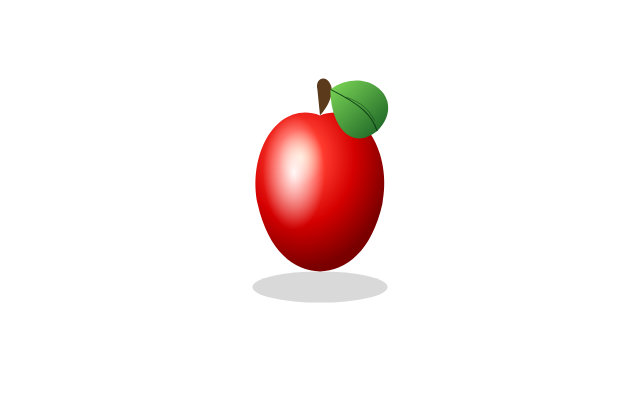
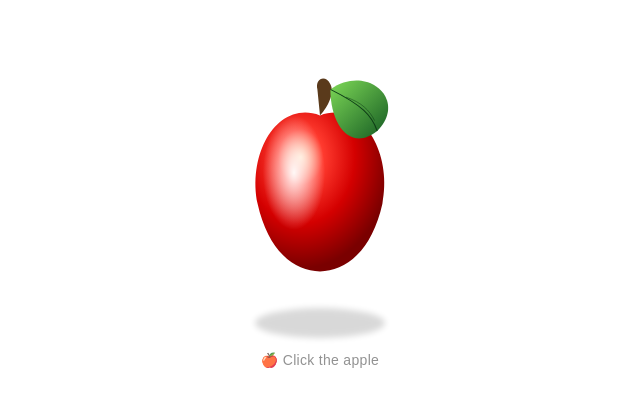
Before and after one commit to yuvashreedhanasekaren-coder/apple-project, a plain HTML site: page templates/index.html in a window 1280 px wide. Shown: the part 217-624 px from the top of the page, without its empty margins (320-960 px from the left). Drawn offline with Linux system fonts and the light colour scheme.

Commit message:
Add interactive apple bounce animation

```diff
--- a/templates/index.html
+++ b/templates/index.html
@@ -1,85 +1,463 @@
 <!DOCTYPE html>
 <html>
 <head>
+
 <title>Realistic Apple</title>
+
 <style>
+
 body{
     margin:0;
     height:100vh;
     background:white;
+
     display:flex;
     justify-content:center;
     align-items:center;
+
+    font-family:Arial, sans-serif;
 }
-svg{
-    width:260px;   /* 👈 size reduced */
+
+
+/* Main area */
+
+.apple-container{
+
+    width:260px;
+    height:360px;
+
+    display:flex;
+    justify-content:center;
+    align-items:center;
+
+    position:relative;
+
+    cursor:pointer;
 }
+
+
+/* Apple */
+
+#apple{
+
+    width:260px;
+
+    position:absolute;
+
+    z-index:2;
+
+}
+
+
+/* Shadow */
+
+#shadow{
+
+    position:absolute;
+
+    width:130px;
+    height:30px;
+
+    background:black;
+
+    opacity:0.15;
+
+    border-radius:50%;
+
+    bottom:25px;
+
+    filter:blur(3px);
+
+    z-index:1;
+}
+
+
+/* Hint */
+
+#hint{
+
+    position:absolute;
+
+    bottom:-5px;
+
+    font-size:14px;
+
+    color:#777;
+
+    letter-spacing:0.3px;
+
+    opacity:0.8;
+
+    transition:
+        opacity 0.3s ease,
+        transform 0.3s ease;
+
+}
+
+
+/* Hide hint after click */
+
+#hint.hide{
+
+    opacity:0;
+
+    transform:translateY(5px);
+
+}
+
+
+/* Apple movement */
+
+.apple-move{
+
+    animation:
+        appleBounce
+        0.7s
+        cubic-bezier(.25,.8,.25,1);
+
+}
+
+
+/* Shadow movement */
+
+.shadow-move{
+
+    animation:
+        shadowBounce
+        0.7s
+        cubic-bezier(.25,.8,.25,1);
+
+}
+
+
+/* Apple animation */
+
+@keyframes appleBounce{
+
+    0%{
+
+        transform:
+            translateY(0)
+            scaleX(1)
+            scaleY(1);
+
+    }
+
+    25%{
+
+        transform:
+            translateY(-18px)
+            scaleX(0.99)
+            scaleY(1.01);
+
+    }
+
+    55%{
+
+        transform:
+            translateY(-4px)
+            scaleX(1)
+            scaleY(1);
+
+    }
+
+    72%{
+
+        transform:
+            translateY(3px)
+            scaleX(1.015)
+            scaleY(0.985);
+
+    }
+
+    100%{
+
+        transform:
+            translateY(0)
+            scaleX(1)
+            scaleY(1);
+
+    }
+
+}
+
+
+/* Shadow animation */
+
+@keyframes shadowBounce{
+
+    0%{
+
+        transform:scaleX(1);
+
+        opacity:0.15;
+
+    }
+
+    25%{
+
+        transform:scaleX(0.72);
+
+        opacity:0.08;
+
+    }
+
+    55%{
+
+        transform:scaleX(0.92);
+
+        opacity:0.12;
+
+    }
+
+    72%{
+
+        transform:scaleX(1.08);
+
+        opacity:0.17;
+
+    }
+
+    100%{
+
+        transform:scaleX(1);
+
+        opacity:0.15;
+
+    }
+
+}
+
 </style>
+
 </head>
+
+
 <body>
 
-<svg viewBox="0 0 500 600">
+
+<div class="apple-container">
+
+
+    <!-- Shadow -->
+
+    <div id="shadow"></div>
+
+
+    <!-- Apple -->
+
+    <svg
+        id="apple"
+        viewBox="0 0 500 600"
+    >
 
         <defs>
-<radialGradient id="appleGrad" cx="35%" cy="28%" r="70%">
-  <stop offset="0%" stop-color="#ffd6b3"/>
-  <stop offset="25%" stop-color="#ff3b2f"/>
-  <stop offset="60%" stop-color="#d40000"/>
-  <stop offset="100%" stop-color="#7a0000"/>
+
+
+            <!-- Apple Gradient -->
+
+            <radialGradient
+                id="appleGrad"
+                cx="35%"
+                cy="28%"
+                r="70%"
+            >
+
+                <stop
+                    offset="0%"
+                    stop-color="#ffd6b3"
+                />
+
+                <stop
+                    offset="25%"
+                    stop-color="#ff3b2f"
+                />
+
+                <stop
+                    offset="60%"
+                    stop-color="#d40000"
+                />
+
+                <stop
+                    offset="100%"
+                    stop-color="#7a0000"
+                />
+
             </radialGradient>
 
+
+            <!-- Shine -->
+
             <radialGradient id="shineGrad">
-  <stop offset="0%" stop-color="white" stop-opacity="0.95"/>
-  <stop offset="100%" stop-color="white" stop-opacity="0"/>
+
+                <stop
+                    offset="0%"
+                    stop-color="white"
+                    stop-opacity="0.95"
+                />
+
+                <stop
+                    offset="100%"
+                    stop-color="white"
+                    stop-opacity="0"
+                />
+
             </radialGradient>
 
-<linearGradient id="leafGrad" x1="0%" y1="0%" x2="100%" y2="100%">
-  <stop offset="0%" stop-color="#7ed957"/>
-  <stop offset="100%" stop-color="#145a22"/>
+
+            <!-- Leaf -->
+
+            <linearGradient
+                id="leafGrad"
+                x1="0%"
+                y1="0%"
+                x2="100%"
+                y2="100%"
+            >
+
+                <stop
+                    offset="0%"
+                    stop-color="#7ed957"
+                />
+
+                <stop
+                    offset="100%"
+                    stop-color="#145a22"
+                />
+
             </linearGradient>
+
         </defs>
 
-<!-- Shadow -->
-<ellipse cx="250" cy="500" rx="130" ry="30"
-fill="black" opacity="0.15"/>
 
         <!-- Apple Body -->
-<path d="
+
+        <path
+            d="
             M250 170
             C170 140 110 240 130 340
             C150 430 200 470 250 470
             C300 470 350 430 370 340
             C390 240 330 140 250 170
-Z"
-fill="url(#appleGrad)"/>
+            Z
+            "
+            fill="url(#appleGrad)"
+        />
+
 
         <!-- Shine -->
-<ellipse cx="200" cy="280" rx="60" ry="110"
-fill="url(#shineGrad)"/>
+
+        <ellipse
+            cx="200"
+            cy="280"
+            rx="60"
+            ry="110"
+            fill="url(#shineGrad)"
+        />
+
 
         <!-- Stem -->
-<path d="
+
+        <path
+            d="
             M245 120
             C240 100 260 90 270 110
-C280 130 260 160 250 170"
-fill="#5a3a1b"/>
+            C280 130 260 160 250 170
+            "
+            fill="#5a3a1b"
+        />
+
 
         <!-- Leaf -->
-<path d="
+
+        <path
+            d="
             M270 120
             C340 70 420 140 360 200
             C310 240 270 190 270 120
-Z"
-fill="url(#leafGrad)"/>
+            Z
+            "
+            fill="url(#leafGrad)"
+        />
 
-<!-- Leaf veins -->
-<path d="M270 120 C330 150 350 170 360 200"
-stroke="#0e3d16" stroke-width="2" fill="none"/>
 
-<path d="M300 135 C330 145 345 160 355 180"
-stroke="#0e3d16" stroke-width="1" fill="none"/>
+        <!-- Leaf Vein -->
+
+        <path
+            d="
+            M270 120
+            C330 150 350 170 360 200
+            "
+            stroke="#0e3d16"
+            stroke-width="2"
+            fill="none"
+        />
+
+
+        <path
+            d="
+            M300 135
+            C330 145 345 160 355 180
+            "
+            stroke="#0e3d16"
+            stroke-width="1"
+            fill="none"
+        />
 
     </svg>
 
+
+    <!-- User Hint -->
+
+    <div id="hint">
+        🍎 Click the apple
+    </div>
+
+
+</div>
+
+
+<script>
+
+const apple = document.getElementById("apple");
+
+const shadow = document.getElementById("shadow");
+
+const hint = document.getElementById("hint");
+
+
+apple.addEventListener("click", () => {
+
+
+    /* Hide hint */
+
+    hint.classList.add("hide");
+
+
+    /* Remove previous animation */
+
+    apple.classList.remove("apple-move");
+
+    shadow.classList.remove("shadow-move");
+
+
+    /* Restart animation */
+
+    void apple.offsetWidth;
+
+    void shadow.offsetWidth;
+
+
+    /* Start animation */
+
+    apple.classList.add("apple-move");
+
+    shadow.classList.add("shadow-move");
+
+});
+
+</script>
+
+
 </body>
 </html>
```
Lines whose indentation alone changed are shown as unchanged.
